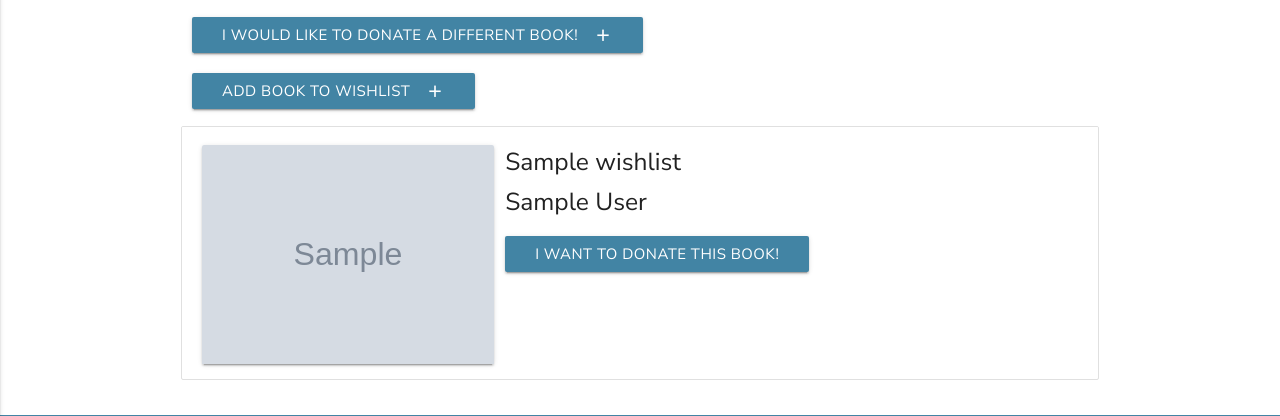
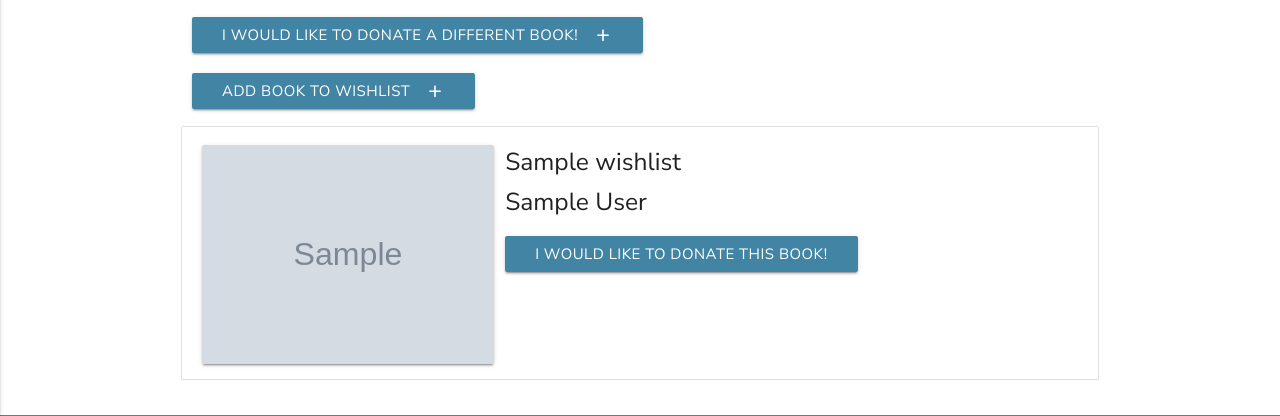
Before and after one commit to taikatta/Milestone3-Konyvkucko, a Flask app: page /wishlist in a window 1280 px wide. Shown: the part 209-625 px from the top of the page. Run offline with Flask 2, Linux system fonts and the light colour scheme; grey boxes marked "Sample" are stand-in pictures; a database or web service that is not in the repository returns one stand-in record (values such as "Sample title"); some libraries are stand-ins or nearby versions.

Commit message:
Text on buttons changed on small/big screen

```diff
--- a/templates/wishlist.html
+++ b/templates/wishlist.html
@@ -5,7 +5,9 @@
     books:</h5>
 
 <div class="s16 m6 l6 button_padding">
-    <a class="btn" href="{{url_for('add_to_donation')}}">I would like to donate a different book!<i
+    <a class="btn hide-on-small-only" href="{{url_for('add_to_donation')}}">I would like to donate a different book!<i
+            class="material-icons right">add</i></a>
+    <a class="btn hide-on-med-and-up" href="{{url_for('add_to_donation')}}">Donate a different book<i
             class="material-icons right">add</i></a>
 </div>
 <div class="s16 m6 l6 button_padding">
@@ -27,7 +29,9 @@
                     <h5>{{book.book_title}} </h5>
                     <h5>{{book.author}}</h5>
                     <div class="button_padding">
-                        <a class="btn" href="{{url_for('donate_book', book_id=book._id)}}">I want to donate this
+                        <a class="btn hide-on-med-and-down" href="{{url_for('donate_book', book_id=book._id)}}">I would like to donate this
+                            book!</a>
+                        <a class="btn hide-on-large-only" href="{{url_for('donate_book', book_id=book._id)}}">Donate this
                             book!</a>
                     </div>
                 </div>
```
